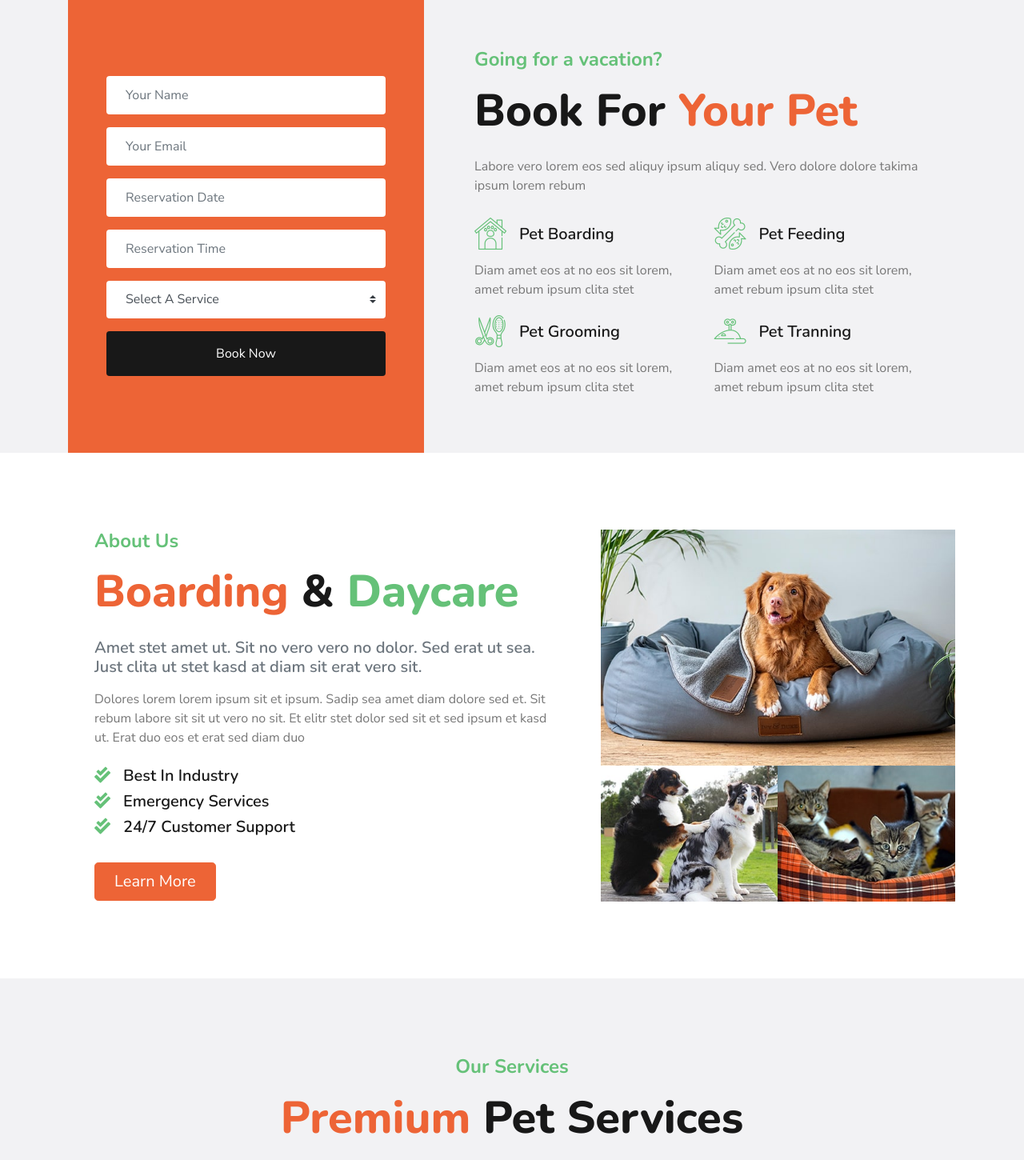
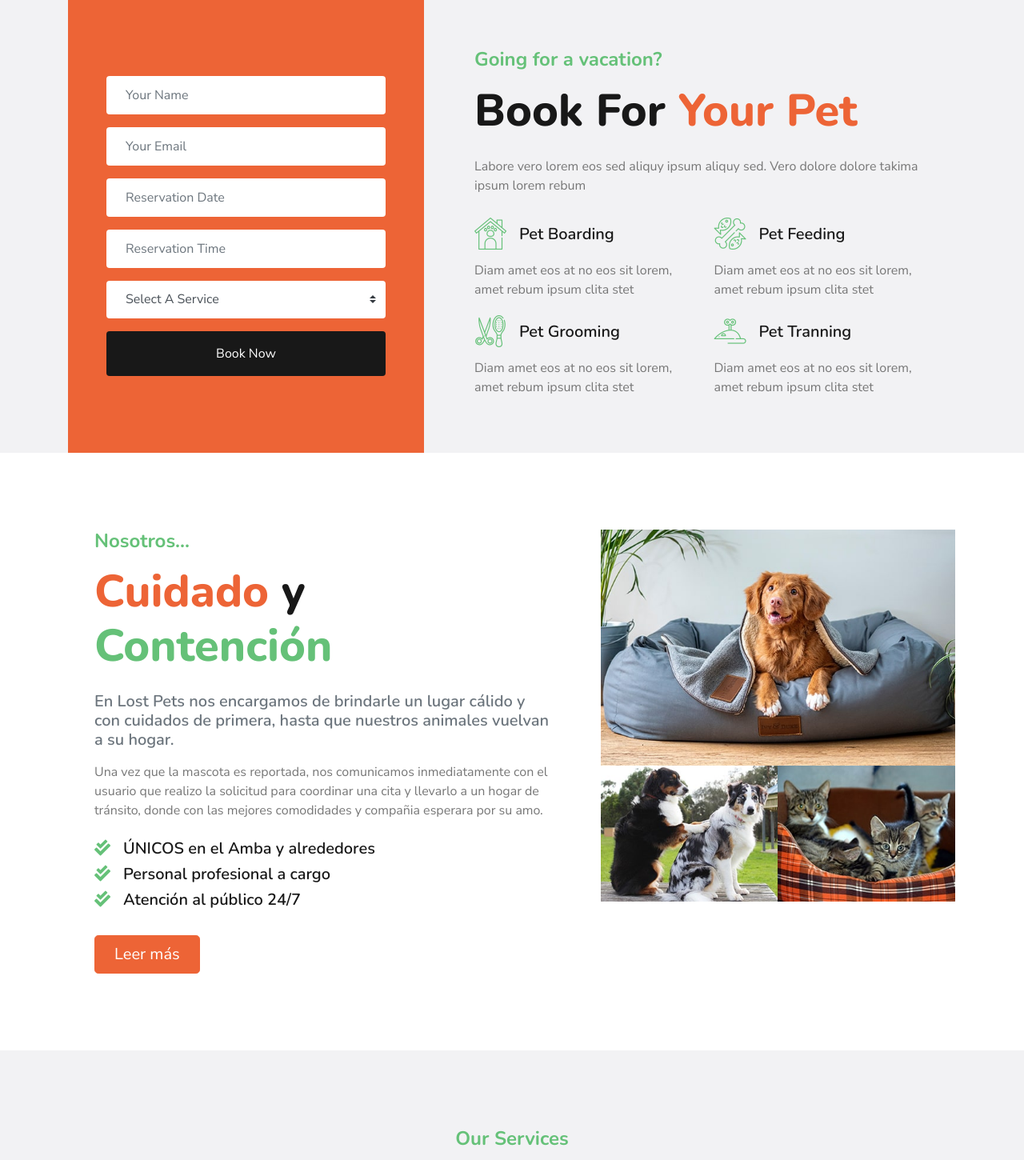
Before and after one commit to reyesito/Aprobado-True, a Flask app: page / in a window 1280 px wide. Shown: the part 968-2418 px from the top of the page at 80% size. Run offline with Flask 3, Linux system fonts and the light colour scheme; some libraries are stand-ins or nearby versions.

Commit message:
Personalización de texto del apartado acerca de nosotros #3

```diff
--- a/templates/index.html
+++ b/templates/index.html
@@ -134,20 +134,20 @@
     <!-- Booking Start -->
 
 
-    <!-- About Start -->
+    <!-- Apartado Acerca de Nosotros -->
     <div class="container py-5">
         <div class="row py-5">
             <div class="col-lg-7 pb-5 pb-lg-0 px-3 px-lg-5">
-                <h4 class="text-secondary mb-3">About Us</h4>
-                <h1 class="display-4 mb-4"><span class="text-primary">Boarding</span> & <span class="text-secondary">Daycare</span></h1>
-                <h5 class="text-muted mb-3">Amet stet amet ut. Sit no vero vero no dolor. Sed erat ut sea. Just clita ut stet kasd at diam sit erat vero sit.</h5>
-                <p class="mb-4">Dolores lorem lorem ipsum sit et ipsum. Sadip sea amet diam dolore sed et. Sit rebum labore sit sit ut vero no sit. Et elitr stet dolor sed sit et sed ipsum et kasd ut. Erat duo eos et erat sed diam duo</p>
+                <h4 class="text-secondary mb-3">Nosotros...</h4>
+                <h1 class="display-4 mb-4"><span class="text-primary">Cuidado</span> y <span class="text-secondary">Contención</span></h1>
+                <h5 class="text-muted mb-3">En Lost Pets nos encargamos de brindarle un lugar cálido y con cuidados de primera, hasta que nuestros animales vuelvan a su hogar.</h5>
+                <p class="mb-4">Una vez que la mascota es reportada, nos comunicamos inmediatamente con el usuario que realizo la solicitud para coordinar una cita y llevarlo a un hogar de tránsito, donde con las mejores comodidades y compañia esperara por su amo.</p>
                 <ul class="list-inline">
-                    <li><h5><i class="fa fa-check-double text-secondary mr-3"></i>Best In Industry</h5></li>
-                    <li><h5><i class="fa fa-check-double text-secondary mr-3"></i>Emergency Services</h5></li>
-                    <li><h5><i class="fa fa-check-double text-secondary mr-3"></i>24/7 Customer Support</h5></li>
+                    <li><h5><i class="fa fa-check-double text-secondary mr-3"></i>ÚNICOS en el Amba y alrededores</h5></li>
+                    <li><h5><i class="fa fa-check-double text-secondary mr-3"></i>Personal profesional a cargo</h5></li>
+                    <li><h5><i class="fa fa-check-double text-secondary mr-3"></i>Atención al público 24/7</h5></li>
                 </ul>
-                <a href="" class="btn btn-lg btn-primary mt-3 px-4">Learn More</a>
+                <a href="" class="btn btn-lg btn-primary mt-3 px-4">Leer más</a>
             </div>
             <div class="col-lg-5">
                 <div class="row px-3">
@@ -164,7 +164,7 @@
             </div>
         </div>
     </div>
-    <!-- About End -->
+    <!-- Fin acerca de nosotros -->
 
 
     <!-- Services Start -->
```
